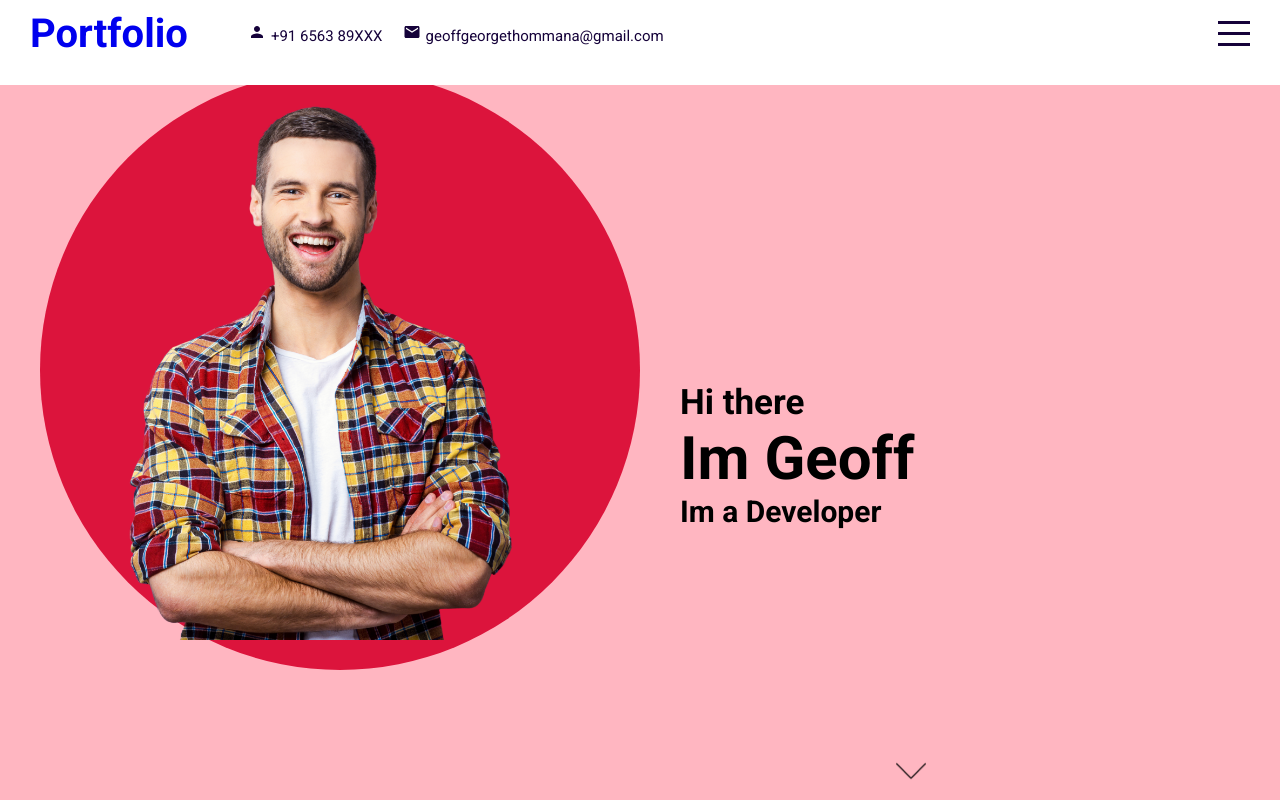
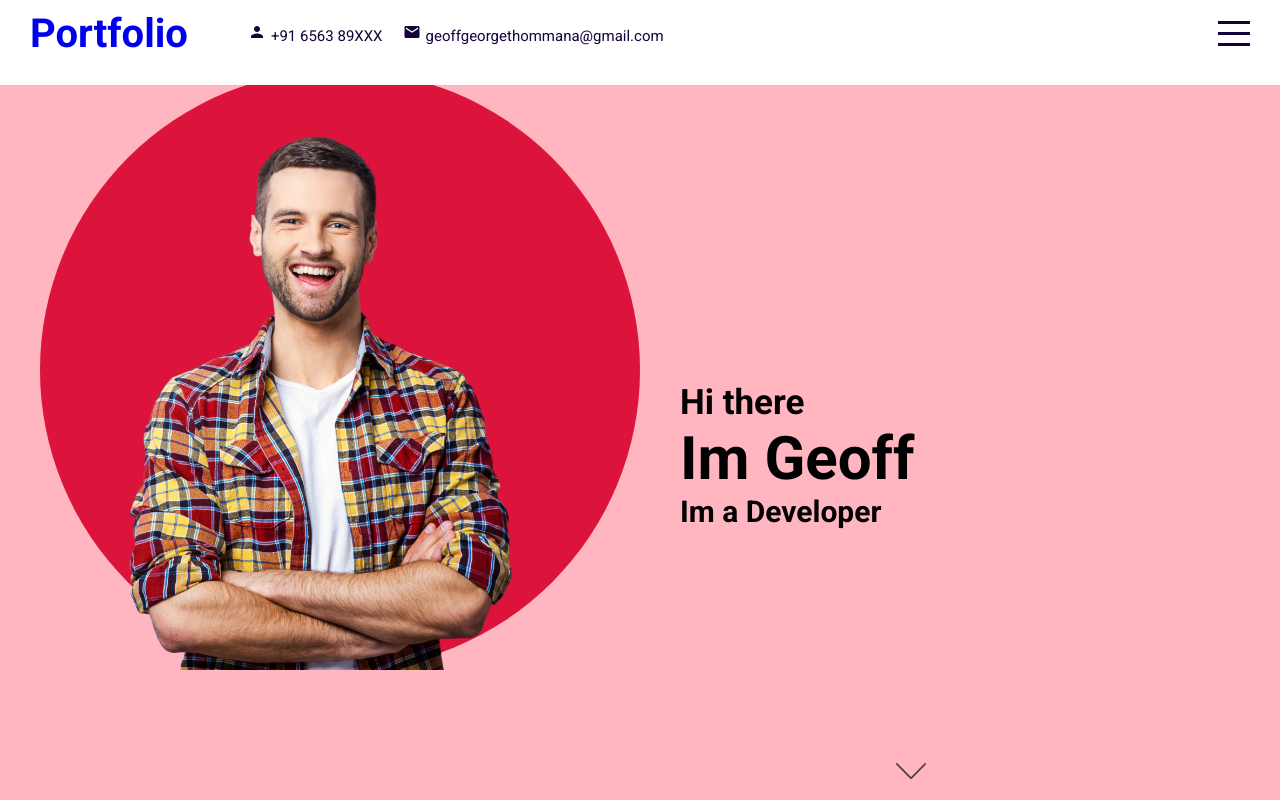
Before and after one commit to geoffgeorgein/rportfolio, a React (Create React App) app: page / in a window 1280 px wide. Shown: the top 800 px of the page. Built offline with nearby package versions, Linux system fonts and the light colour scheme.

Commit message:
overflow fixed

```diff
--- a/src/components/intro/intro.scss
+++ b/src/components/intro/intro.scss
@@ -3,7 +3,7 @@
 .intro{
     background-color: lightpink;
     display: flex;
-    flex-direction: row;
+
 
     .left{
         flex:0.5;
@@ -12,7 +12,7 @@
 
         .imgContainer{
             display: flex;
-            align-items: center;
+            align-items: flex-end;
             justify-content: center;
             width: 600px;
             height: 600px;
--- a/src/components/skills/skills.scss
+++ b/src/components/skills/skills.scss
@@ -3,6 +3,7 @@
     flex-direction: column;
     align-items: center;
     justify-content: center;
+
 
     h2{
         margin: 10px;
--- a/src/components/works/works.scss
+++ b/src/components/works/works.scss
@@ -4,6 +4,7 @@
     display: flex;
     flex-direction: column;
     align-items: center;
+    overflow: hidden;
 
     h1{
         font-size: 50px;
```
Also changed, not shown: src/components/works/Works.js (indentation only).
